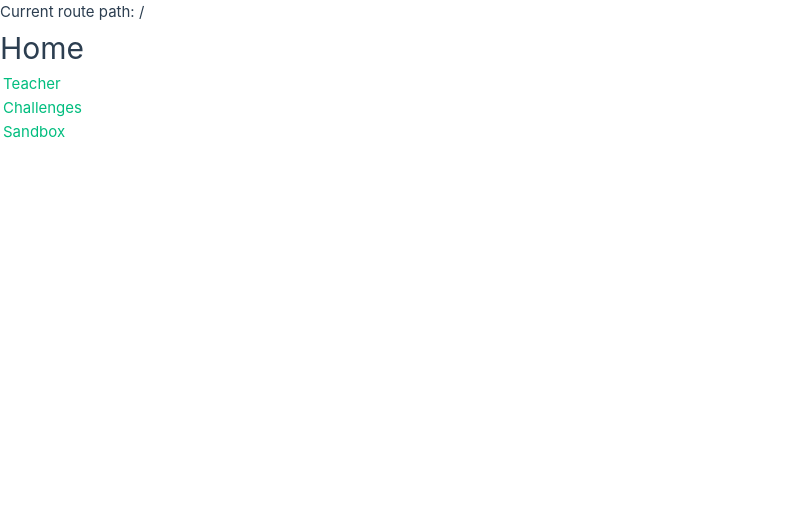
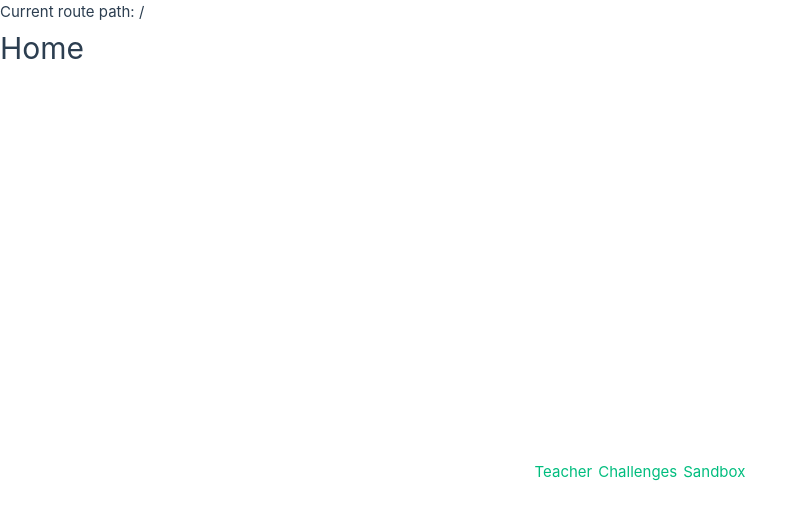
Before and after one commit to HopperOkoyl/thymio-sthymuli-interface, a Vue app in the folder vue-sthymuli/: page / in a window 1280 px wide. Shown: the top 518 px of the page, without its empty margins (0-807 px from the left). Built offline with nearby package versions, Linux system fonts and the light colour scheme.

Commit message:
Minor changes (style)

```diff
--- a/vue-sthymuli/src/App.vue
+++ b/vue-sthymuli/src/App.vue
@@ -91,56 +91,4 @@ import TheWelcome from './components/TheWelcome.vue' */
 </template> -->
 
 <style>
-  .nav {
-  /* border-style: solid;
-  border: solid 3 px;
-  border-color: black; */
-  list-style-type: none;
-  padding: 0px;
-  margin: 0px;
-  text-align: center;
-  }
-  .nav li {
-      display: inline-block;
-      /* border: solid 1px; */
-      /* border-radius: 30%; */
-      /* background-color: lightgray; */
-      /* border-color: whitesmoke; */
-      padding: 20px;
-  }
-  .nav li:hover {
-      position: relative;
-      background-color: whitesmoke;
-      border-radius: 10%;
-  }
-  .dropdown {
-      position: relative;
-      display: inline-block;
-      padding: 20px;
-  }
-  .dropdown-content {
-      position: absolute;
-      display: none;
-      min-width: 160px;
-      box-shadow: 0px 8px 16px 0px rgba(0,0,0,0.2);
-      z-index: 1;
-  }
-  .dropdown-content p {
-      display: block;
-      /* background-color: lightgray; */
-      background-color: white;
-      padding: 12px 16px;
-      text-decoration: none;
-      margin: 0px;
-  }
-  .dropdown:hover .dropdown-content {
-      display: block;
-  }
-  .dropdown:hover {
-      background-color: whitesmoke;
-  }
-  .dropdown-content p:hover {
-      background-color: whitesmoke;
-  }
-  /* New interface style end */
 </style>
--- a/vue-sthymuli/src/components/HomeView.vue
+++ b/vue-sthymuli/src/components/HomeView.vue
@@ -38,8 +38,75 @@
 
 <style scoped>
     .nav-menu {
-    list-style: none;
-    padding: 0;
-    margin: 0;
+        list-style: none;
+        padding: 0;
+        margin: 0;
+        list-style-type: none;
+        text-align: center;
+
+
+        height: 100vh;
+        width: 100vw;
+        display: flex;
+        justify-content: center;
+        align-items: center;
     }
+    nav {
+        height: 100vh;
+        width: 100vw;
+        display: flex;
+        flex-direction: column;
+    }
+    /* .nav {
+        list-style-type: none;
+        padding: 0px;
+        margin: 0px;
+        text-align: center;
+    } */
+    /* .li {
+        display: inline-block;
+        padding: 20px;
+    } */
+    /* .li {
+        display: inline-block;
+        border: solid 1px;
+        border-radius: 30%;
+        background-color: lightgray;
+        border-color: whitesmoke;
+        padding: 20px;
+    } */
+    /* .nav li:hover {
+        position: relative;
+        background-color: whitesmoke;
+        border-radius: 10%;
+    } */
+    /* .dropdown {
+        position: relative;
+        display: inline-block;
+        padding: 20px;
+    }
+    .dropdown-content {
+        position: absolute;
+        display: none;
+        min-width: 160px;
+        box-shadow: 0px 8px 16px 0px rgba(0,0,0,0.2);
+        z-index: 1;
+    }
+    .dropdown-content p {
+        display: block;
+        background-color: lightgray;
+        background-color: white;
+        padding: 12px 16px;
+        text-decoration: none;
+        margin: 0px;
+    }
+    .dropdown:hover .dropdown-content {
+        display: block;
+    }
+    .dropdown:hover {
+        background-color: whitesmoke;
+    }
+    .dropdown-content p:hover {
+        background-color: whitesmoke;
+    } */
 </style>
```
